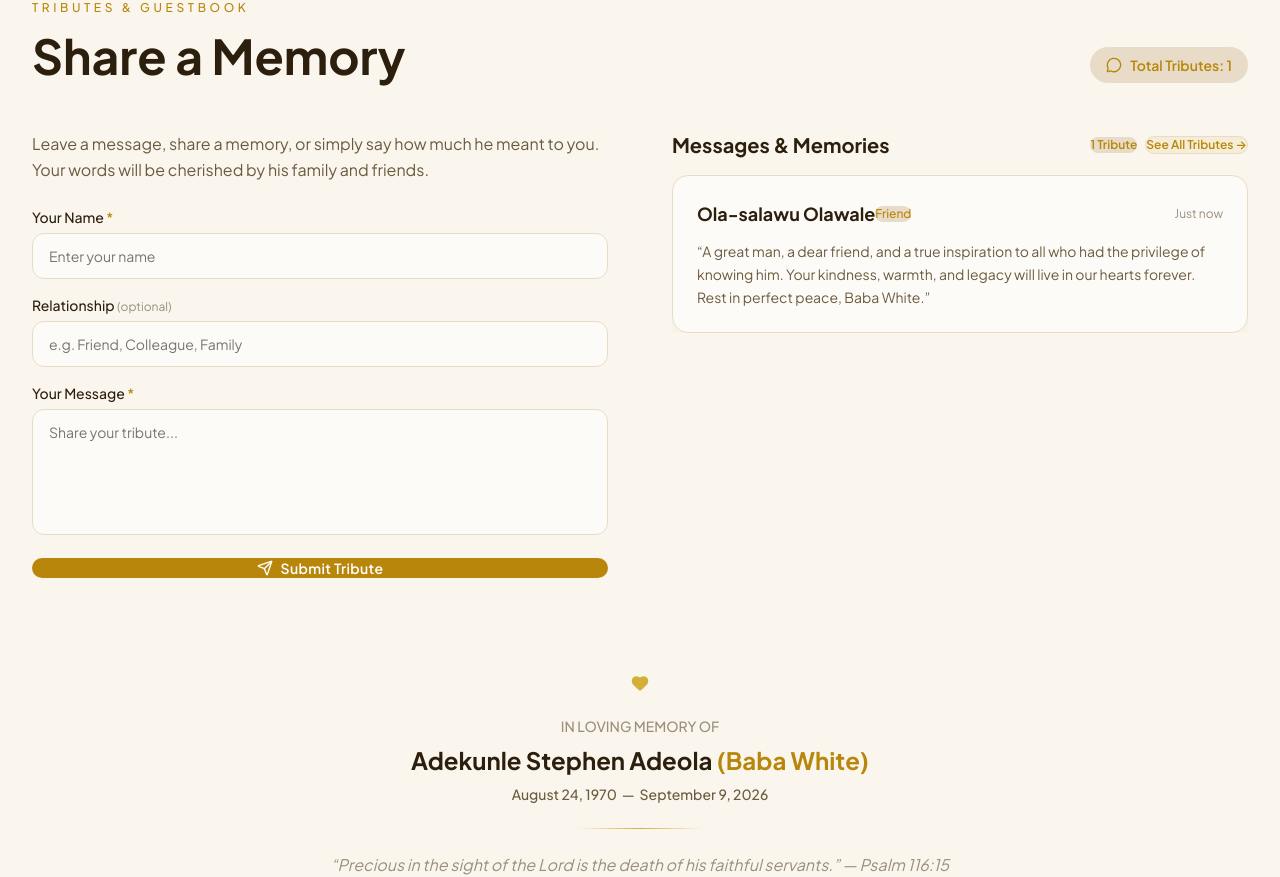
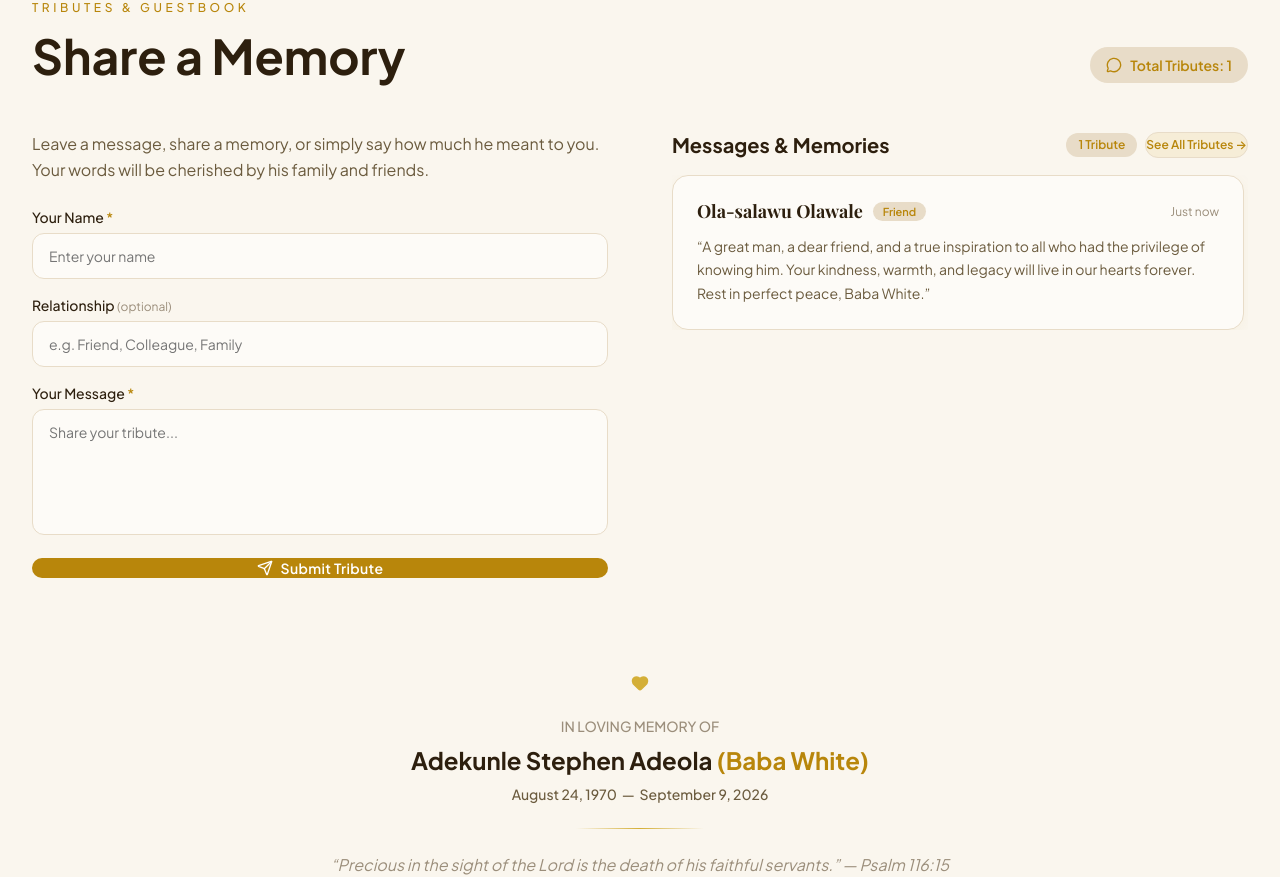
Before and after one commit to Wale2007/Mr-Adekunle-Adeola, a Next.js app: page / in a window 1280 px wide. Shown: the part 3480-4357 px from the top of the page. Built offline with nearby package versions, Linux system fonts and the light colour scheme; no server answers; the database is empty; a web font is replaced by a local one.

Commit message:
Fix tribute card header text fitting and prevent relationship badge overlap

```diff
--- a/src/app/globals.css
+++ b/src/app/globals.css
@@ -240,6 +240,9 @@ img {
 .inline-flex { display: inline-flex; }
 .flex-1 { flex: 1 1 0%; }
 .flex-shrink-0 { flex-shrink: 0; }
+.shrink-0 { flex-shrink: 0; }
+.flex-wrap { flex-wrap: wrap; }
+.flex-nowrap { flex-wrap: nowrap; }
 .flex-col { flex-direction: column; }
 .items-center { align-items: center; }
 .items-start { align-items: flex-start; }
@@ -251,7 +254,10 @@ img {
 .grid { display: grid; }
 .grid-cols-1 { grid-template-columns: repeat(1, minmax(0, 1fr)); }
 .grid-cols-2 { grid-template-columns: repeat(2, minmax(0, 1fr)); }
+.gap-1 { gap: 0.25rem; }
+.gap-1\.5 { gap: 0.375rem; }
 .gap-2 { gap: 0.5rem; }
+.gap-2\.5 { gap: 0.625rem; }
 .gap-3 { gap: 0.75rem; }
 .gap-4 { gap: 1rem; }
 .gap-6 { gap: 1.5rem; }
@@ -337,9 +343,14 @@ img {
 .pb-6 { padding-bottom: 1.5rem; }
 .pb-16 { padding-bottom: 4rem; }
 .px-2 { padding-left: 0.5rem; padding-right: 0.5rem; }
+.px-2\.5 { padding-left: 0.625rem; padding-right: 0.625rem; }
+.px-3 { padding-left: 0.75rem; padding-right: 0.75rem; }
 .px-4 { padding-left: 1rem; padding-right: 1rem; }
 .px-5 { padding-left: 1.25rem; padding-right: 1.25rem; }
 .px-8 { padding-left: 2rem; padding-right: 2rem; }
+.py-0\.5 { padding-top: 0.125rem; padding-bottom: 0.125rem; }
+.py-1 { padding-top: 0.25rem; padding-bottom: 0.25rem; }
+.py-1\.5 { padding-top: 0.375rem; padding-bottom: 0.375rem; }
 .py-2 { padding-top: 0.5rem; padding-bottom: 0.5rem; }
 .py-2\.5 { padding-top: 0.625rem; padding-bottom: 0.625rem; }
 .py-3 { padding-top: 0.75rem; padding-bottom: 0.75rem; }
@@ -348,6 +359,7 @@ img {
 .p-2 { padding: 0.5rem; }
 .p-5 { padding: 1.25rem; }
 .p-6 { padding: 1.5rem; }
+.pr-1 { padding-right: 0.25rem; }
 .pr-2 { padding-right: 0.5rem; }
 
 .space-y-2 > * + * { margin-top: 0.5rem; }
@@ -371,6 +383,7 @@ img {
 .font-medium { font-weight: 500; }
 .font-semibold { font-weight: 600; }
 .font-bold { font-weight: 700; }
+.font-heading { font-family: var(--font-heading); }
 .italic { font-style: italic; }
 .uppercase { text-transform: uppercase; }
 .tracking-wide { letter-spacing: 0.025em; }
@@ -379,6 +392,7 @@ img {
 .leading-snug { line-height: 1.375; }
 .leading-relaxed { line-height: 1.625; }
 .whitespace-pre-line { white-space: pre-line; }
+.break-words { word-break: break-word; overflow-wrap: break-word; }
 
 .rounded-lg { border-radius: 0.5rem; }
 .rounded-xl { border-radius: 0.75rem; }
--- a/src/components/Tributes.tsx
+++ b/src/components/Tributes.tsx
@@ -391,20 +391,52 @@ export default function Tributes({
                       }}
                     >
                       {/* Author & Relationship & Time Header */}
-                      <div className="flex items-center justify-between gap-3 flex-wrap mb-3">
-                        <div className="flex items-center gap-2.5 flex-wrap">
+                      <div
+                        className="flex items-start sm:items-center justify-between gap-2.5 flex-wrap mb-3"
+                        style={{
+                          display: "flex",
+                          alignItems: "center",
+                          justifyContent: "space-between",
+                          gap: "8px 12px",
+                          flexWrap: "wrap",
+                        }}
+                      >
+                        <div
+                          className="flex items-center gap-2.5 flex-wrap min-w-0"
+                          style={{
+                            display: "flex",
+                            alignItems: "center",
+                            gap: "8px 10px",
+                            flexWrap: "wrap",
+                            minWidth: 0,
+                          }}
+                        >
                           <span
-                            className="font-[family-name:var(--font-heading)] font-bold text-base sm:text-lg"
-                            style={{ color: "var(--color-text-primary)" }}
+                            className="font-bold text-base sm:text-lg break-words"
+                            style={{
+                              fontFamily: "var(--font-heading)",
+                              color: "var(--color-text-primary)",
+                              wordBreak: "break-word",
+                              overflowWrap: "break-word",
+                              lineHeight: "1.3",
+                            }}
                           >
                             {tribute.name}
                           </span>
                           {tribute.relationship && (
                             <span
-                              className="text-xs font-medium px-2.5 py-0.5 rounded-full"
+                              className="text-xs font-medium rounded-full shrink-0"
                               style={{
+                                display: "inline-flex",
+                                alignItems: "center",
+                                padding: "2px 10px",
                                 backgroundColor: "var(--color-champagne)",
                                 color: "var(--color-gold-dark)",
+                                flexShrink: 0,
+                                whiteSpace: "nowrap",
+                                fontSize: "11px",
+                                fontWeight: 600,
+                                lineHeight: "1.4",
                               }}
                             >
                               {tribute.relationship}
@@ -412,8 +444,13 @@ export default function Tributes({
                           )}
                         </div>
                         <span
-                          className="text-xs"
-                          style={{ color: "var(--color-text-muted)" }}
+                          className="text-xs shrink-0"
+                          style={{
+                            color: "var(--color-text-muted)",
+                            flexShrink: 0,
+                            whiteSpace: "nowrap",
+                            fontSize: "12px",
+                          }}
                         >
                           {timeAgo(tribute.createdAt)}
                         </span>
@@ -427,8 +464,14 @@ export default function Tributes({
 
                       {/* Message content */}
                       <p
-                        className="text-sm sm:text-[15px] leading-relaxed"
-                        style={{ color: "var(--color-text-secondary)" }}
+                        className="text-sm sm:text-[15px] leading-relaxed whitespace-pre-line break-words"
+                        style={{
+                          color: "var(--color-text-secondary)",
+                          whiteSpace: "pre-line",
+                          wordBreak: "break-word",
+                          overflowWrap: "break-word",
+                          lineHeight: "1.65",
+                        }}
                       >
                         &ldquo;{tribute.message}&rdquo;
                       </p>
```
